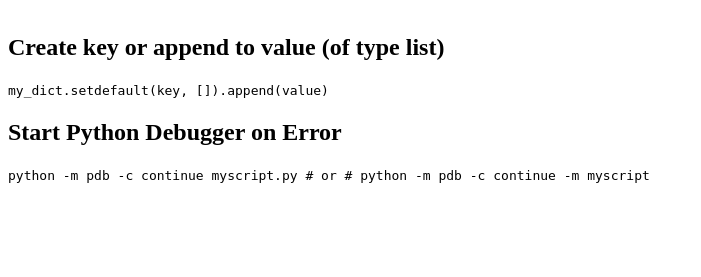
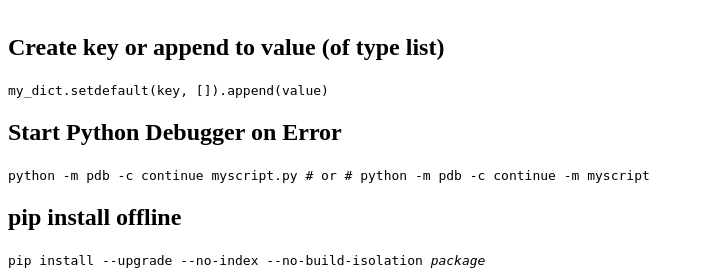
Before and after one commit to chrisharris000/helper-website, a Flask app: page /python in a window 1280 px wide. Shown: the part 835-1112 px from the top of the page, without its empty margins (0-701 px from the left). Before the commit the page ends 1018 px from the top, so only its background shows below. Run offline with Flask 3, Linux system fonts and the light colour scheme; parts of the project's set-up code (start-up, migrations or seed data) failed here and were passed over.

Commit message:
added pip offline

```diff
--- a/templates/python.html
+++ b/templates/python.html
@@ -50,4 +50,7 @@ for num in args.integers:
     <h2>Start Python Debugger on Error</h2>
     <code>python -m pdb -c continue myscript.py # or # python -m pdb -c continue -m myscript</code>
 
+    <h2>pip install offline</h2>
+    <code>pip install --upgrade --no-index --no-build-isolation <i>package</i></code>
+
 {% endblock %}
```
